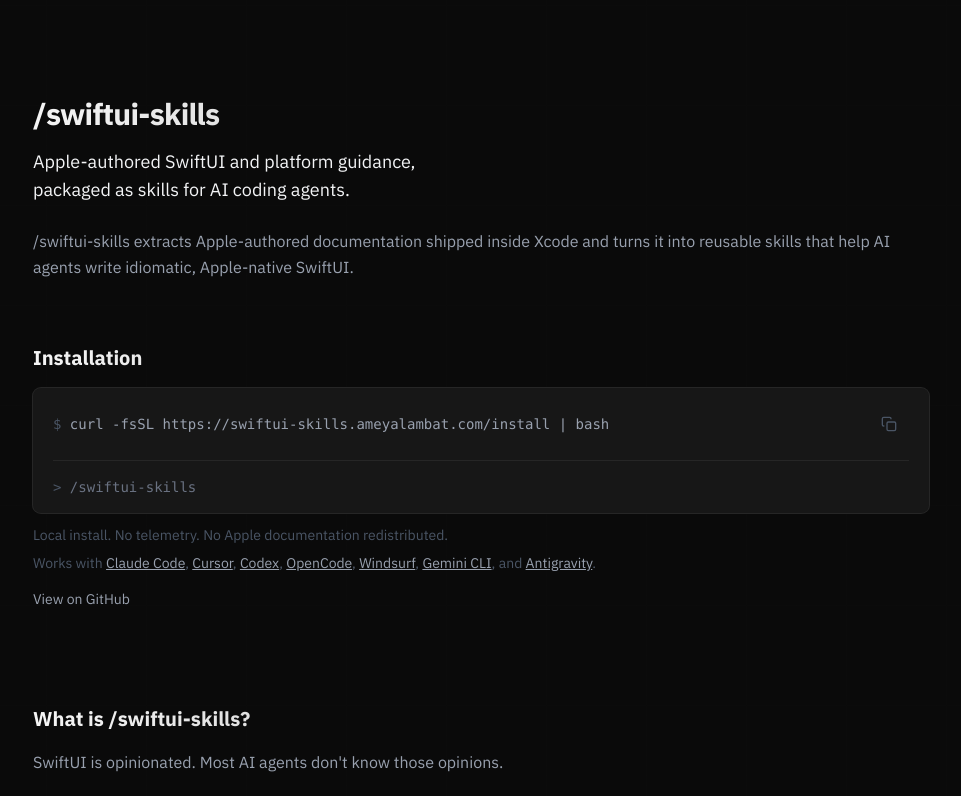
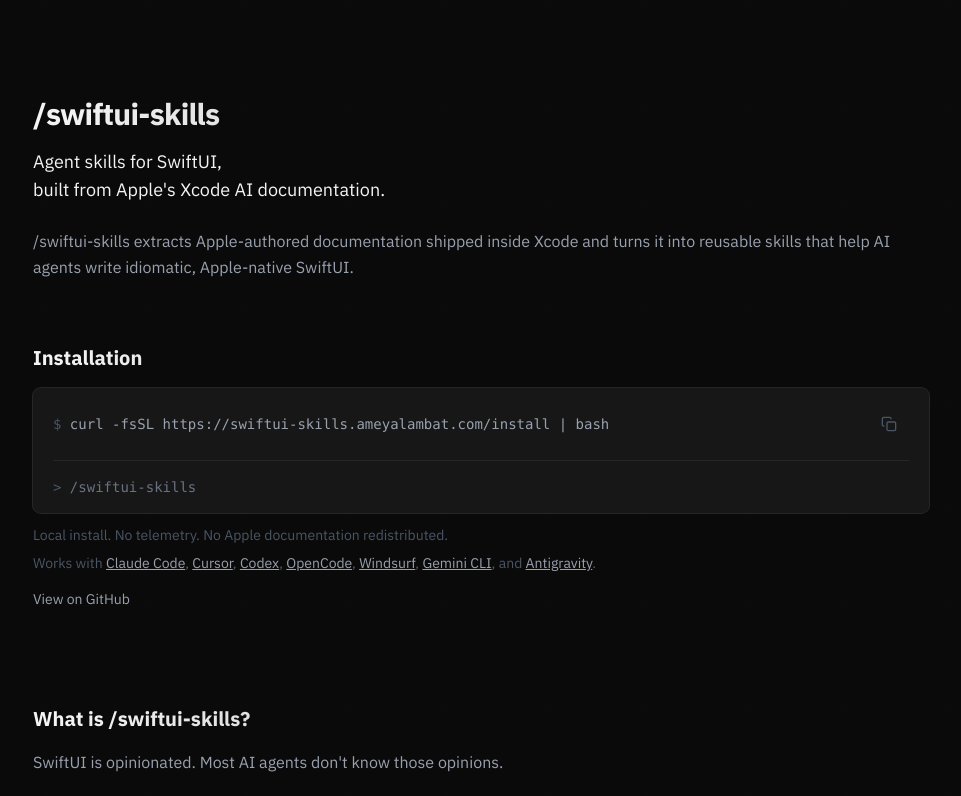
Before and after one commit to ameyalambat128/swiftui-skills, a Next.js app: page / in a window 1280 px wide. Shown: the top 796 px of the page, without its empty margins (159-1120 px from the left). Built offline with nearby package versions, Linux system fonts and the light colour scheme.

Commit message:
feat(seo): improve title and description
- Title: "/swiftui-skills - Agent Skills for SwiftUI"
- Description: "Agent skills for SwiftUI, built from Apple's Xcode AI documentation."
- Updated across page title, OpenGraph, Twitter, and hero section

```diff
--- a/src/app/layout.tsx
+++ b/src/app/layout.tsx
@@ -12,9 +12,9 @@
 });
 
 export const metadata: Metadata = {
-  title: "/swiftui-skills",
+  title: "/swiftui-skills - Agent Skills for SwiftUI",
   description:
-    "Apple-authored SwiftUI and platform guidance, packaged as skills for AI coding agents. Local install. No telemetry.",
+    "Agent skills for SwiftUI, built from Apple's Xcode AI documentation. Local install. No telemetry.",
   keywords: [
     "SwiftUI",
     "AI",
@@ -31,9 +31,9 @@
   creator: "Ameya Lambat",
   metadataBase: new URL("https://swiftui-skills.ameyalambat.com"),
   openGraph: {
-    title: "/swiftui-skills",
+    title: "/swiftui-skills - Agent Skills for SwiftUI",
     description:
-      "Apple-authored SwiftUI and platform guidance, packaged as skills for AI coding agents.",
+      "Agent skills for SwiftUI, built from Apple's Xcode AI documentation.",
     url: "https://swiftui-skills.ameyalambat.com",
     siteName: "/swiftui-skills",
     locale: "en_US",
@@ -41,10 +41,10 @@
   },
   twitter: {
     card: "summary_large_image",
-    title: "/swiftui-skills",
+    title: "/swiftui-skills - Agent Skills for SwiftUI",
     description:
-      "Apple-authored SwiftUI and platform guidance, packaged as skills for AI coding agents.",
-    creator: "@ameyalambat",
+      "Agent skills for SwiftUI, built from Apple's Xcode AI documentation.",
+    creator: "@lambatameya",
   },
   robots: {
     index: true,
--- a/src/app/page.tsx
+++ b/src/app/page.tsx
@@ -76,9 +76,9 @@
           </h1>
 
           <p className="mt-4 text-lg text-gray-100">
-            Apple-authored SwiftUI and platform guidance,
+            Agent skills for SwiftUI,
             <br className="hidden sm:block" />
-            packaged as skills for AI coding agents.
+            built from Apple&apos;s Xcode AI documentation.
           </p>
 
           <p className="mt-6 leading-relaxed text-gray-400">
```
